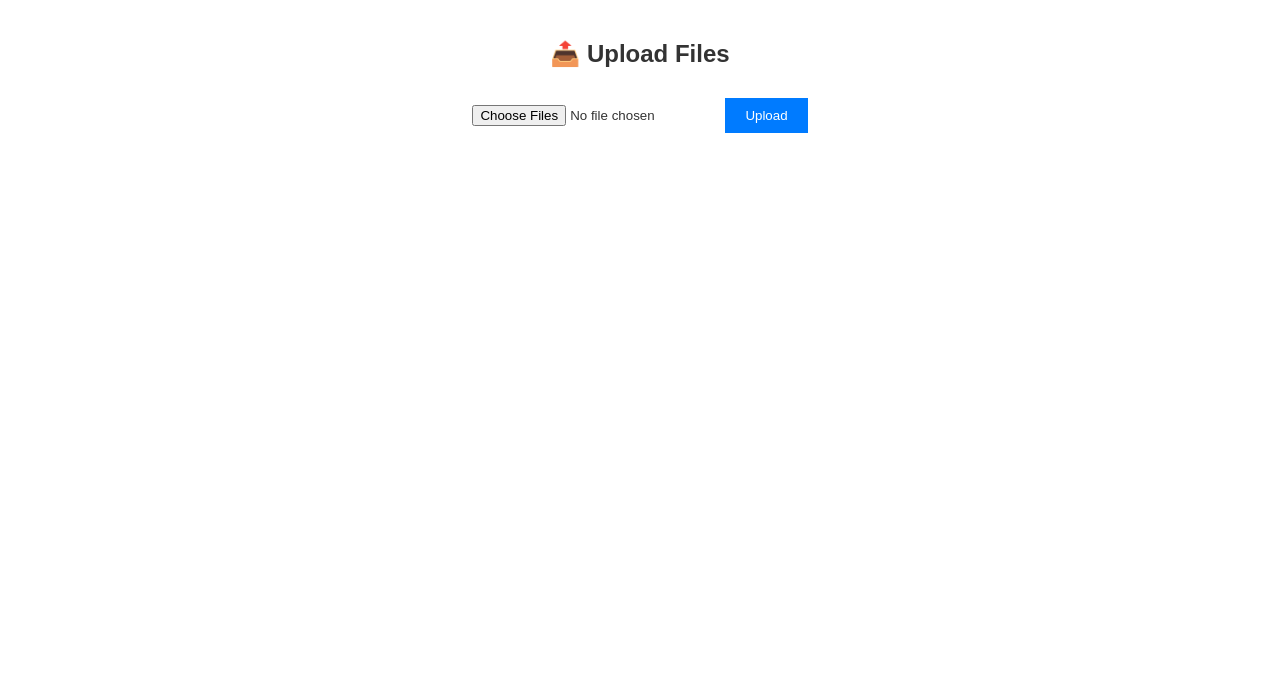
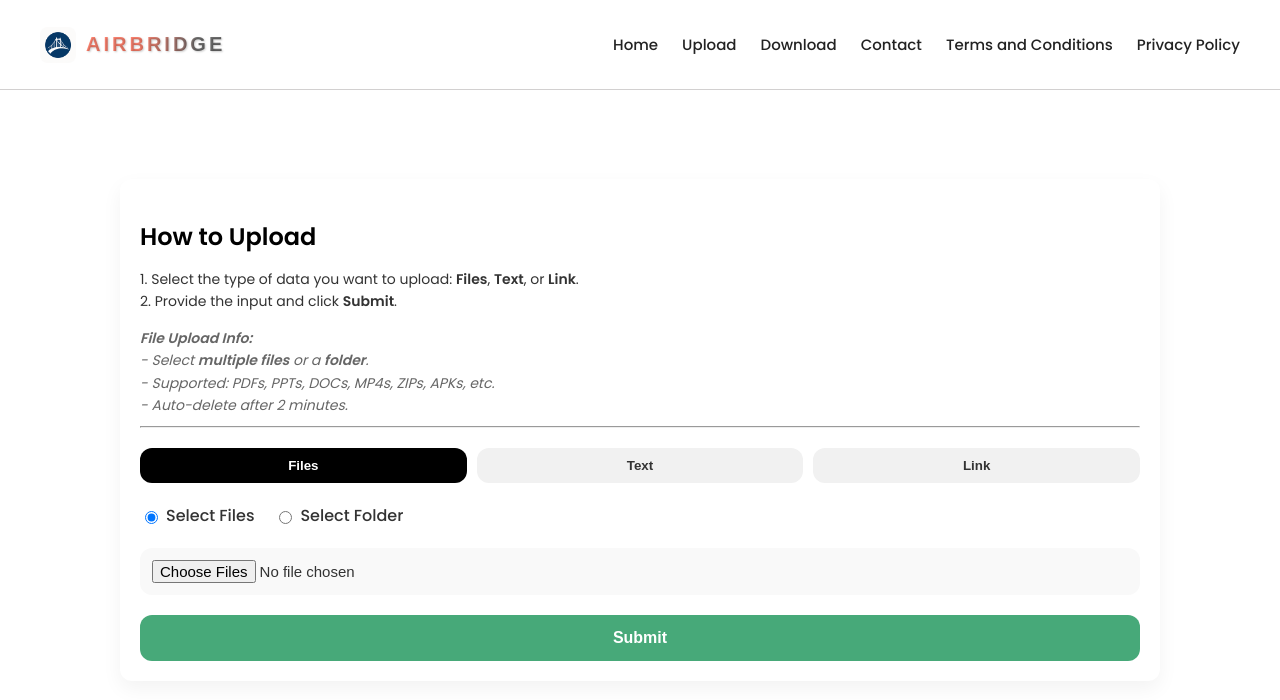
Before and after one commit to Sanjay-adepu/Airbridge, a React (Vite) app: page /upload in a window 1280 px wide. Shown: the top 700 px of the page. Built offline with nearby package versions, Linux system fonts and the light colour scheme.

Commit message:
Update Uploader.jsx

```diff
--- a/src/Uploader.jsx
+++ b/src/Uploader.jsx
@@ -1,125 +1,168 @@
 import React, { useState } from 'react';
+import './Upload.css';
+import Navbar from './Navbar/Navbar.jsx';
 import axios from 'axios';
 
-const Upload = () => {
+const UploadInterface = () => {
+  const [selectedType, setSelectedType] = useState('files');
+  const [fileInputMode, setFileInputMode] = useState('files');
   const [files, setFiles] = useState([]);
-  const [uploading, setUploading] = useState(false);
+  const [text, setText] = useState('');
+  const [link, setLink] = useState('');
   const [code, setCode] = useState('');
-  const [uploadedFiles, setUploadedFiles] = useState([]);
-  const [qr, setQr] = useState('');
-  const [error, setError] = useState('');
+  const [qrImage, setQrImage] = useState('');
 
-  const handleFileChange = (e) => {
-    setFiles([...e.target.files]);
-    setCode('');
-    setUploadedFiles([]);
-    setQr('');
-    setError('');
-  };
-
-  const handleUpload = async () => {
-    if (files.length === 0) {
-      alert('Please select files to upload');
-      return;
-    }
+  const handleSubmit = async () => {
+    try {
+      if (selectedType === 'files') {
+        if (files.length === 0) return alert('Please select at least one file.');
 
         const formData = new FormData();
-    files.forEach((file) => formData.append('files', file));
+        files.forEach(file => {
+          formData.append('files', file);
+        });
+        formData.append('text', text);
+        formData.append('link', link);
 
-    setUploading(true);
-    setError('');
+        // ✅ Let axios handle headers
+        const response = await axios.post(
+          'https://airbridge-backend.vercel.app/upload',
+          formData
+        );
 
-    try {
-      const response = await axios.post('https://airbridge-backend.vercel.app/upload', formData, {
-        headers: {
-          'Content-Type': 'multipart/form-data',
-        },
+        const sessionCode = response.data.code;
+        setCode(sessionCode);
+
+        const qrRes = await axios.get(`https://airbridge-backend.vercel.app/qrcode/${sessionCode}`);
+        setQrImage(qrRes.data.qr);
+      } else {
+        const response = await axios.post('https://airbridge-backend.vercel.app/upload', {
+          files: [],
+          text,
+          link,
         });
 
-      const { code, files } = response.data;
-      setCode(code);
-      setUploadedFiles(files);
-
-      // Fetch QR code
-      const qrRes = await axios.get(`https://airbridge-backend.vercel.app/qrcode/${code}`);
-      setQr(qrRes.data.qr);
+        setCode(response.data.code);
+        const qrRes = await axios.get(`https://airbridge-backend.vercel.app/qrcode/${response.data.code}`);
+        setQrImage(qrRes.data.qr);
+      }
     } catch (err) {
-      console.error(err);
-      setError('Upload failed. Please try again.');
-    } finally {
-      setUploading(false);
+      console.error('Upload failed:', err);
+      console.log('Backend response:', err.response?.data);
+      alert(err.response?.data?.message || 'Upload failed');
     }
   };
 
   return (
-    <div style={styles.container}>
-      <h2>📤 Upload Files</h2>
+    <>
+      <Navbar />
+      <div className="upload-container">
+        <div className="instructions">
+          <h2>How to Upload</h2>
+          <p>
+            1. Select the type of data you want to upload: <strong>Files</strong>, <strong>Text</strong>, or <strong>Link</strong>.<br />
+            2. Provide the input and click <strong>Submit</strong>.
+          </p>
+          <p className="file-info">
+            <strong>File Upload Info:</strong><br />
+            - Select <strong>multiple files</strong> or a <strong>folder</strong>.<br />
+            - Supported: PDFs, PPTs, DOCs, MP4s, ZIPs, APKs, etc.<br />
+            - Auto-delete after 2 minutes.
+          </p>
+          <hr />
+        </div>
 
-      <input type="file" multiple onChange={handleFileChange} style={styles.input} />
+        <div className="option-container">
+          {['files', 'text', 'link'].map(type => (
+            <button
+              key={type}
+              onClick={() => setSelectedType(type)}
+              className={`option-btn ${selectedType === type ? 'active' : ''}`}
+            >
+              {type.charAt(0).toUpperCase() + type.slice(1)}
+            </button>
+          ))}
+        </div>
 
-      <button onClick={handleUpload} disabled={uploading || files.length === 0} style={styles.button}>
-        {uploading ? 'Uploading...' : 'Upload'}
-      </button>
+        <div className="dynamic-field">
+          {selectedType === 'files' && (
+            <div className="file-upload-mode">
+              <div className="toggle-mode">
+                <label>
+                  <input
+                    type="radio"
+                    value="files"
+                    checked={fileInputMode === 'files'}
+                    onChange={() => setFileInputMode('files')}
+                  />
+                  Select Files
+                </label>
+                <label>
+                  <input
+                    type="radio"
+                    value="folder"
+                    checked={fileInputMode === 'folder'}
+                    onChange={() => setFileInputMode('folder')}
+                  />
+                  Select Folder
+                </label>
+              </div>
+              <input
+                type="file"
+                multiple
+                {...(fileInputMode === 'folder' ? { webkitdirectory: 'true', directory: '' } : {})}
+                onChange={(e) => setFiles(Array.from(e.target.files))}
+                className="input-field"
+              />
+            </div>
+          )}
 
-      {error && <p style={styles.error}>{error}</p>}
+          {selectedType === 'text' && (
+            <textarea
+              rows="4"
+              placeholder="Enter your message..."
+              value={text}
+              onChange={(e) => setText(e.target.value)}
+              className="textarea-field"
+            />
+          )}
+
+          {selectedType === 'link' && (
+            <input
+              type="url"
+              placeholder="Paste your link..."
+              value={link}
+              onChange={(e) => setLink(e.target.value)}
+              className="input-field"
+            />
+          )}
+        </div>
+
+        <button onClick={handleSubmit} className="submit-btn">Submit</button>
 
         {code && (
-        <div style={styles.result}>
-          <p><strong>Code:</strong> {code}</p>
-
-          <p><strong>Files:</strong></p>
-          <ul>
-            {uploadedFiles.map((file, i) => (
-              <li key={i}>
-                <a href={file.url} target="_blank" rel="noopener noreferrer">{file.name}</a>
-              </li>
-            ))}
-          </ul>
-
-          {qr && (
-            <div>
-              <p><strong>QR Code (scan to preview):</strong></p>
-              <img src={qr} alt="QR Code" style={styles.qr} />
+          <div className="result-container">
+            <h3>Generated Code:</h3>
+            <p>{code}</p>
+            <a
+              href={`https://airbridge-backend.vercel.app/download/${code}`}
+              target="_blank"
+              rel="noopener noreferrer"
+              className="download-link"
+            >
+              Download Files
+            </a>
+            {qrImage && (
+              <div className="qr-preview">
+                <h4>QR Code:</h4>
+                <img src={qrImage} alt="QR Code" />
               </div>
             )}
           </div>
         )}
       </div>
+    </>
   );
 };
 
-const styles = {
-  container: {
-    padding: 20,
-    fontFamily: 'Arial, sans-serif',
-    maxWidth: 600,
-    margin: 'auto',
-    textAlign: 'center'
-  },
-  input: {
-    marginTop: 10,
-    marginBottom: 10,
-  },
-  button: {
-    padding: '10px 20px',
-    margin: '10px 0',
-    backgroundColor: '#007bff',
-    color: '#fff',
-    border: 'none',
-    cursor: 'pointer'
-  },
-  result: {
-    marginTop: 20,
-    textAlign: 'left'
-  },
-  qr: {
-    marginTop: 10,
-    width: 200
-  },
-  error: {
-    color: 'red',
-    marginTop: 10,
-  }
-};
-
-export default Upload;
+export default UploadInterface;
```
Lines whose indentation alone changed are shown as unchanged.
